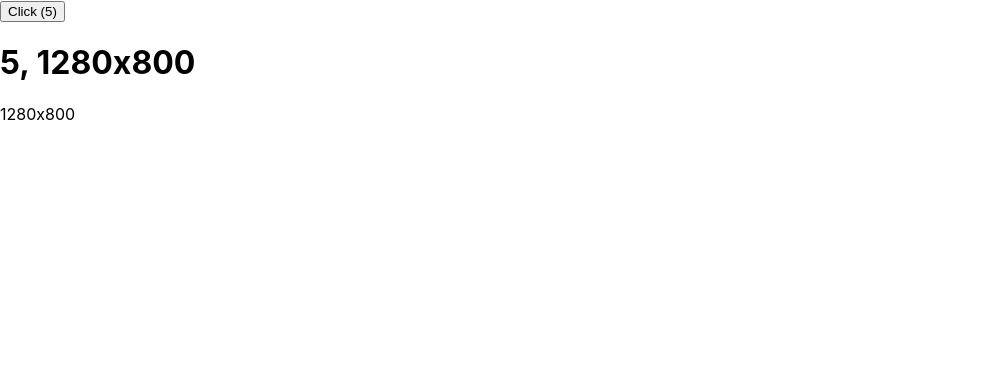
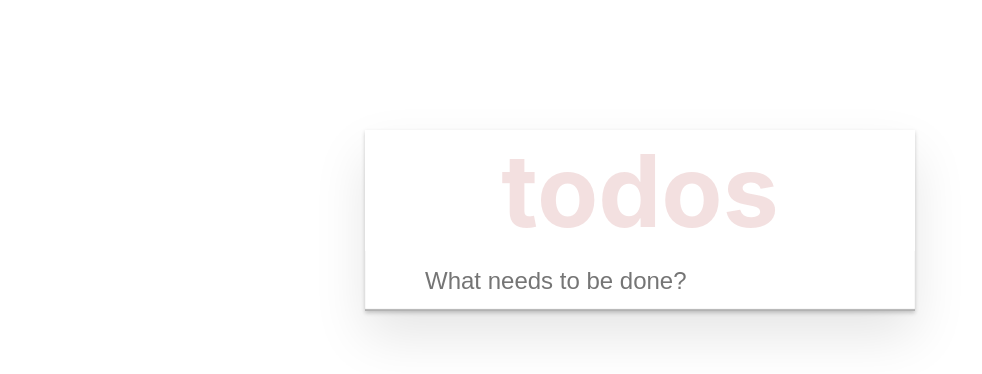
Before and after one commit to lyn-ho/train-ticket, a React app: page / in a window 1280 px wide. Shown: the top 374 px of the page, without its empty margins (0-982 px from the left). Built offline with nearby package versions, Linux system fonts and the light colour scheme.

Commit message:
Simple todo-list app.

```diff
--- a/src/App.css
+++ b/src/App.css
@@ -1,38 +1,68 @@
-.App {
-  text-align: center;
+.todo-list {
+  width: 550px;
+  margin: 130px auto;
+  background-color: white;
+  box-shadow: 0 2px 4px 0 rgba(0, 0, 0, .2), 0 25px 50px 0 rgba(0, 0, 0, .1);
 }
 
-.App-logo {
-  height: 40vmin;
-  pointer-events: none;
+.control h1 {
+  width: 100%;
+  font-size: 100px;
+  text-align: center;
+  margin: 0;
+  color: rgba(175, 47, 47, .15);
 }
 
-@media (prefers-reduced-motion: no-preference) {
-  .App-logo {
-    animation: App-logo-spin infinite 20s linear;
-  }
+.control .new-todo {
+  padding: 16px 16px 16px 60px;
+  border: none;
+  outline: none;
+  font-size: 24px;
+  box-sizing: border-box;
+  width: 100%;
+  line-height: 1.4rm;
+  box-shadow: inset 0 -2px 1px 0 rgba(0, 0, 0, .3);
 }
 
-.App-header {
-  background-color: #282c34;
-  min-height: 100vh;
-  display: flex;
-  flex-direction: column;
-  align-items: center;
-  justify-content: center;
-  font-size: calc(10px + 2vmin);
-  color: white;
+.todos {
+  margin: 0;
+  padding: 0;
+  list-style: none;
 }
 
-.App-link {
-  color: #61dafb;
+.todo-item {
+  margin: 0;
+  padding: 0;
+  list-style: none;
+  font-size: 24px;
+  display: flex;
+  align-items: center;
 }
 
-@keyframes App-logo-spin {
-  from {
-    transform: rotate(0deg);
-  }
-  to {
-    transform: rotate(360deg);
-  }
+.todo-item input {
+  display: block;
+  width: 20px;
+  height: 20px;
+  margin: 0 20px;
 }
+
+.todo-item label {
+  flex: 1;
+  padding: 15px 15px 15px 0;
+  line-height: 1.2;
+  display: block;
+}
+
+.todo-item label.complete {
+  text-decoration: line-through;
+}
+
+.todo-item button {
+  border: none;
+  outline: none;
+  display: block;
+  width: 40px;
+  text-align: center;
+  font-size: 30px;
+  color: #cc9a9a;
+}
--- a/src/App.jsx
+++ b/src/App.jsx
@@ -1,74 +1,106 @@
-import React, { useState, useRef, useEffect, useCallback } from 'react';
+import React, { useState, useCallback, useRef, useEffect, memo } from 'react'
 
+import './App.css'
 
+let idSeq = Date.now()
+const LS_KEY = '_$-todos_'
 
-function useCounter(count) {
-  console.log('Counter render')
-  const size = useSize()
+const Control = memo(function Control(props) {
+  const { addTodo } = props
+
+  const inputRef = useRef()
+
+  const onSubmit = e => {
+    e.preventDefault()
+
+    const newText = inputRef.current.value.trim()
+    if (newText.length === 0) return
+
+    addTodo({
+      id: ++idSeq,
+      text: newText,
+      complete: false
+    })
+
+    inputRef.current.value = ''
+  }
 
   return (
-    <h1>{count}, {size.width}x{size.height}</h1>
+    <div className="control">
+      <h1>todos</h1>
+      <form onSubmit={onSubmit}>
+        <input type="text" ref={inputRef} className="new-todo" placeholder="What needs to be done?" />
+      </form>
+    </div>
+  )
+})
+
+const TodoItem = memo(function TodoItem(props) {
+  const { todo: { id, text, complete }, toggleTodo, removeTodo } = props
+
+  const onChange = () => {
+    toggleTodo(id)
+  }
+
+  const onRemove = () => {
+    removeTodo(id)
+  }
+
+  return (
+    <li className="todo-item">
+      <input type="checkbox" onChange={onChange} checked={complete} />
+      <label className={complete ? 'complete' : ''}>{text}</label>
+      <button onClick={onRemove}>&#xd7;</button>
+    </li>
+  )
+})
+
+const Todos = memo(function Todos(props) {
+  const { todos, toggleTodo, removeTodo } = props
+
+  return (
+    <ul>
+      {
+        todos.map(todo => {
+          return <TodoItem key={todo.id} todo={todo} toggleTodo={toggleTodo} removeTodo={removeTodo} />
+        })
+      }
+    </ul>
+  )
+})
+
+function TodoList() {
+  const [todos, setTodos] = useState([])
+
+  const addTodo = useCallback((todo) => {
+    setTodos(todos => [...todos, todo])
+  }, [])
+
+  const removeTodo = useCallback((id) => {
+    setTodos(todos => todos.filter(todo => todo.id !== id))
+  }, [])
+
+  const toggleTodo = useCallback((id) => {
+    setTodos(todos => todos.map(todo => {
+      return todo.id === id ? { ...todo, complete: !todo.complete } : todo
+    }))
+  }, [])
+
+  useEffect(() => {
+    const todos = JSON.parse(localStorage.getItem(LS_KEY)) || []
+    setTodos(todos)
+  }, [])
+
+  useEffect(() => {
+    localStorage.setItem(LS_KEY, JSON.stringify(todos))
+  }, [todos])
+
+  return (
+    <div className="todo-list">
+      <Control addTodo={addTodo} />
+      <Todos removeTodo={removeTodo} toggleTodo={toggleTodo} todos={todos} />
+    </div>
   )
 }
 
-
-function useCount(defaultCount) {
-  const [count, setCount] = useState(defaultCount)
-  const it = useRef()
-
-  useEffect(() => {
-    it.current = setInterval(() => {
-      setCount(count => count + 1)
-    }, 1000);
-  }, [])
-
-  useEffect(() => {
-    if (count >= 10) {
-      clearInterval(it.current)
-    }
-  })
-
-  return [count, setCount]
-}
-
-function useSize() {
-  const [size, setSize] = useState({
-    width: document.documentElement.clientWidth,
-    height: document.documentElement.clientHeight,
-  })
-
-  const onResize = useCallback(() => {
-    setSize({
-      width: document.documentElement.clientWidth,
-      height: document.documentElement.clientHeight,
-    })
-  }, [])
-
-  useEffect(() => {
-    window.addEventListener('resize', onResize, false)
-
-    return () => {
-      window.removeEventListener('resize', onResize, false)
-    }
-  }, [onResize])
-
-  return size
-}
-
-
-function App() {
-  const [count, setCount] = useCount(0)
-  const Counter = useCounter(count)
-  const size = useSize()
-
-  return (
-    <>
-      <button onClick={() => { setCount(count + 1) }}>Click ({count})</button>
-      {Counter}
-      <p>{size.width}x{size.height}</p>
-    </>
-  )
-
-}
-
-export default App;
+export default TodoList
```
